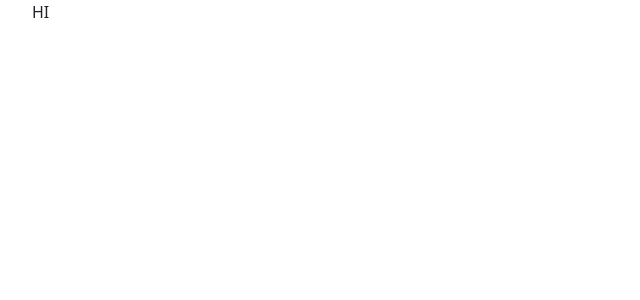
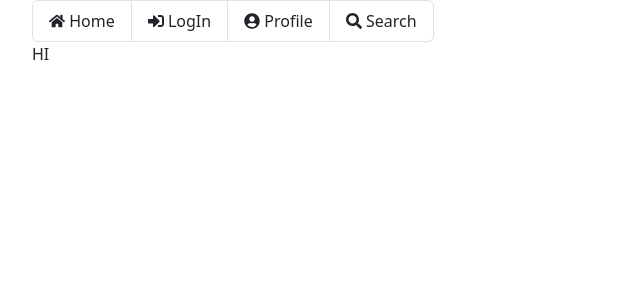
Before and after one commit to aarohinadkarni/porkify-react-web-app, a React (Create React App) app: page / in a window 1280 px wide. Shown: the top 300 px of the page, without its empty margins (0-640 px from the left). Built offline with nearby package versions, Linux system fonts and the light colour scheme; the HTML template or start-up script is replaced by a standard one.

Commit message:
initial pass at nav bar

```diff
--- a/src/App.js
+++ b/src/App.js
@@ -12,6 +12,7 @@ import { useLoaderData, useOutlet } from "react-router-dom";
 import { AuthProvider } from "./hooks/useAuth";
 import { useAuth } from "./hooks/useAuth";
 import { Home } from "./pages/Home";
+import Navigation from "./components/Navigation";
 
 export const AuthLayout = () => {
   const outlet = useOutlet();
@@ -36,7 +37,8 @@ function App() {
       <Provider store={store}>
         <AuthProvider>
           <div className="mx-auto max-w-7xl sm:px-6 lg:px-8">
-            <div className="col-3 bg-black">{/* <Nav /> */}</div>
+            {/* <div className="col-3 bg-black"><Navigation /></div> */}
+            <Navigation/>
             <Routes>
               <Route path="/" element={<Home />} />
               {/* <Route
--- a/src/components/Navigation/index.js
+++ b/src/components/Navigation/index.js
@@ -18,8 +18,11 @@ function Navigation() {
           to={`/${link}`}
           className={`list-group-item ${pathname.includes(link) && "active"}`}
         >
-          {icons[link]}
-          {link}
+          <div class="flex align-items-center">
+            {icons[link]}
+            &nbsp;
+            {link}
+          </div>
         </Link>
       ))}
     </div>
```
